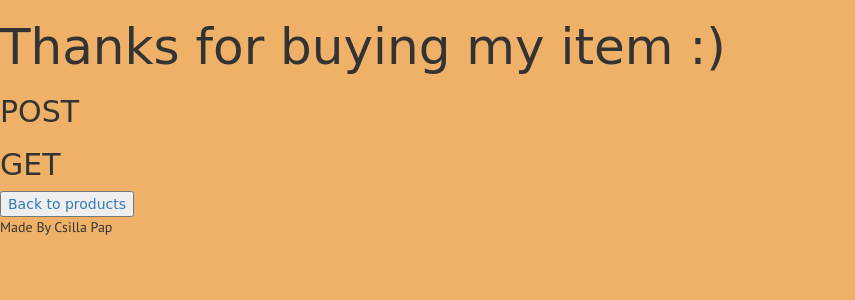
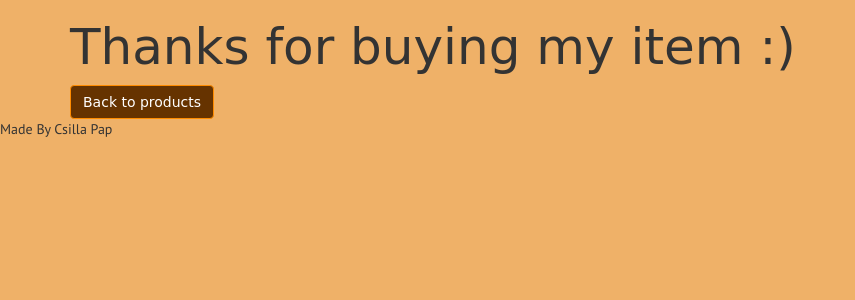
Before and after one commit to csillpap/LulusDogForum, a Django app: template paypal_store/templates/paypal_return.html in a window 1280 px wide. Shown: the part 52-352 px from the top of the page, without its empty margins (0-855 px from the left). Run offline with Django 3.2, Linux system fonts and the light colour scheme; the template is opened without the code that fills it, so the values that code supplies are empty; some libraries are stand-ins or nearby versions; some web fonts are replaced.

Commit message:
Minor changes to templates

```diff
--- a/blog/templates/postdetail.html
+++ b/blog/templates/postdetail.html
@@ -6,7 +6,7 @@
             <img src="/media/{{ post.image}}" style="float:right">
         {% endif %}
         <p>{{ post.content }}</p>
-        <p><a href="{% url 'blogposts' %}"><button class="btn btn-default" onclick="location.href='blogposts'">Go Back to Blog</button></a></p>
+        <p><a href="{% url 'blogposts' %}"><button class="btn btn-default">Go Back to Blog</button></a></p>
         <p>{{ post.published_date }} | Views {{ post.views }}</p>
     </div>
 {% endblock %}
--- a/paypal_store/templates/paypal_return.html
+++ b/paypal_store/templates/paypal_return.html
@@ -1,13 +1,12 @@
 {% extends "base.html" %}
 {% block content %}
-    <h1>Thanks for buying my item :)</h1>
 
-    <h2>POST</h2>
-    {{ post }}
+    <div class="container">
 
-    <h2>GET</h2>
-    {{ get }}
+        <h1>Thanks for buying my item :)</h1>
 
-    <button><a href="{% url 'products_list' %}">Back to products</a></button>
+        <button class="btn btn-default"><a href="{% url 'products_list' %}">Back to products</a></button>
+
+    </div>
 
 {% endblock %}
```
Also changed, not shown: paypal_store/templates/paypal_cancel.html (+5 -6 lines).
